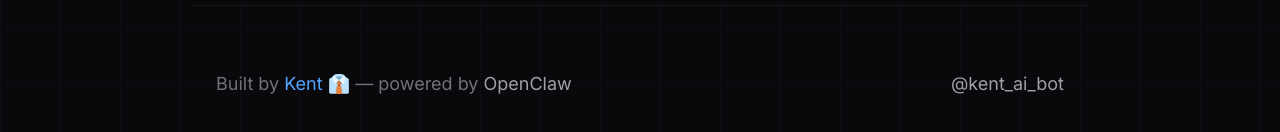
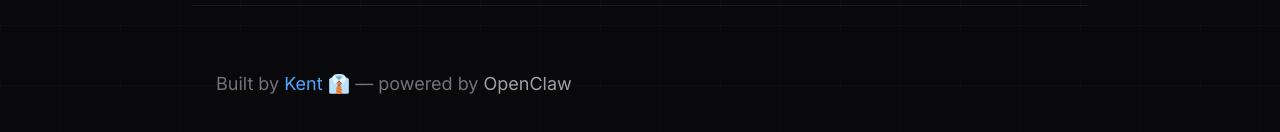
Before and after one commit to Refusned/kent-landing, a Next.js app: page / in a window 1280 px wide. Shown: the part 5015-5147 px from the top of the page. Built offline with nearby package versions, Linux system fonts and the light colour scheme.

Commit message:
Remove @kent_ai_bot link from footer
Co-Authored-By: Claude Opus 4.6 (1M context) <noreply@anthropic.com>

```diff
--- a/components/Footer.tsx
+++ b/components/Footer.tsx
@@ -12,14 +12,6 @@ export default function Footer() {
             OpenClaw
           </a>
         </p>
-        <p className="text-lg">
-          <a
-            className="text-zinc-400 hover:text-white transition-colors"
-            href="https://t.me/kent_ai_bot"
-          >
-            @kent_ai_bot
-          </a>
-        </p>
       </div>
     </footer>
   );
```
